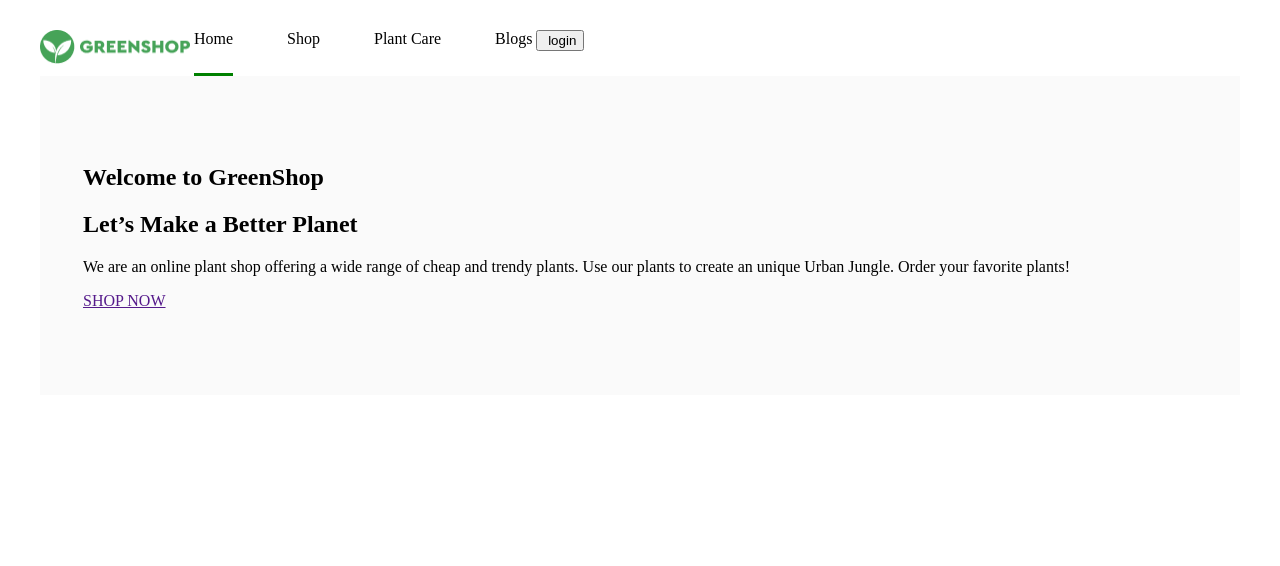
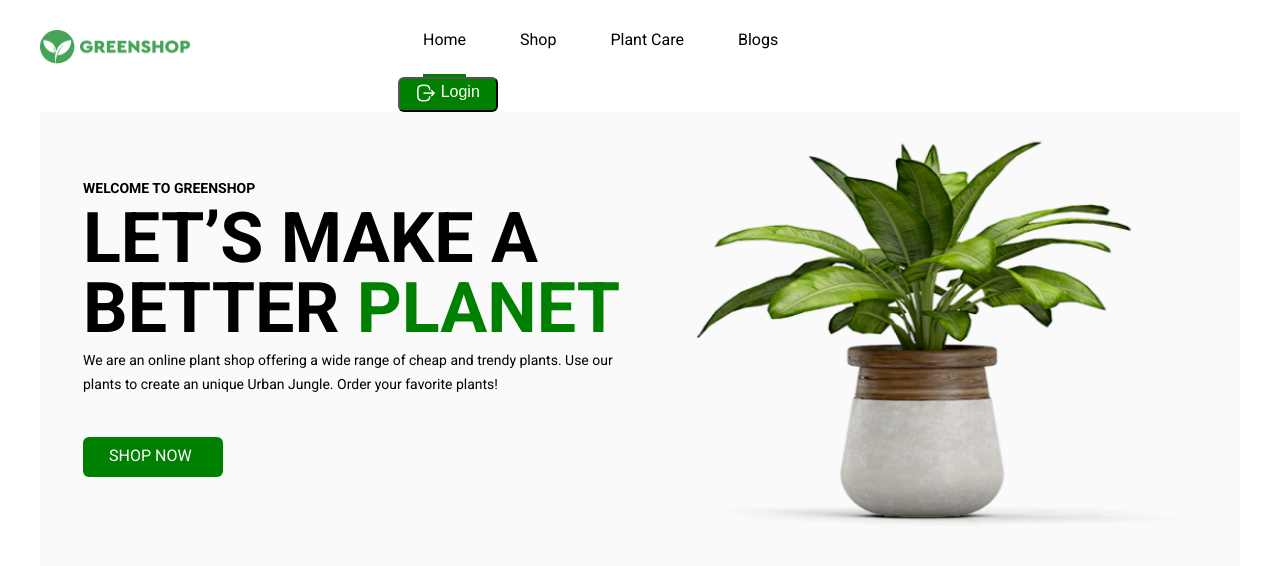
Before and after one commit to YuriiKiseolar95/studies_1.0, a plain HTML site: page Lesson_6/Lab_6.html in a window 1280 px wide. Drawn offline with Linux system fonts and the light colour scheme.

Commit message:
maybe finish lab_6

```diff
--- a/Lesson_6/Lab_6.html
+++ b/Lesson_6/Lab_6.html
@@ -5,6 +5,10 @@
     <meta http-equiv="X-UA-Compatible" content="IE=edge">
     <meta name="viewport" content="width=device-width, initial-scale=1.0">
     <title>Document</title>
+    <link rel="preconnect" href="https://fonts.googleapis.com">
+    <link rel="preconnect" href="https://fonts.gstatic.com" crossorigin>
+    <link href="https://fonts.googleapis.com/css2?family=Roboto:ital,wght@0,100;0,300;0,400;0,500;0,700;0,900;1,100;1,300;1,400;1,500;1,700;1,900&display=swap"
+        rel="stylesheet">
     <link rel="stylesheet" href="./styles.css">
 </head>
 <body>
@@ -20,25 +24,28 @@
                     <a href="" class="link">Plant Care</a>
                     <a href="" class="link last_link">Blogs</a>
                 </nav>
-                <button>
-                    <img src="" alt="">
-                    login
+                <button class="style_button">
+                    <img src="./images/Logout.png" alt="" width="20" height="20">
+                    <span class="style_button_text">Login</span>
                 </button>
             </header>
             <div class="content">
-                <h1>
-                    Welcome to GreenShop
+                <div class="content_inner">
+                    <h1 class="content_margin_h1">
+                        WELCOME TO GREENSHOP
                     </h1>
-                <h2>
-                    Let’s Make a Better Planet
+                    <h2 class="content_h2">
+                        LET’S MAKE A BETTER <span class="color_for_Planet">PLANET</span>
                     </h2>
-                <p>We are an online plant shop offering a wide range of cheap and trendy plants.
+                    <p class="style_p">We are an online plant shop offering a wide range of cheap and trendy plants.
                         Use our plants to create an unique Urban Jungle.
                         Order your favorite plants!
                     </p>
-                <a href="">
-                    SHOP NOW
+                    <a href="" class="style_a">
+                        <span class="style_a_text">SHOP NOW</span>
                     </a>
+                </div>
+                <img src="./images/flower.png" alt="" width="570" height="450">
             </div>
         </div>
     </section>
--- a/Lesson_6/styles.css
+++ b/Lesson_6/styles.css
@@ -4,12 +4,14 @@
 
 body {
     margin: 0px;
+    font-family: Roboto;
 }
 
 .link {
     text-decoration: none;
     color: black;
     font-size: 16px;
+    font-weight: 400;
     margin-right: 50px;
     display: inline-block;
 }
@@ -36,6 +38,7 @@ body {
 .navigation {
     display: inline-block;
     vertical-align: top;
+    padding-left: 229px;
 }
 
 .logo {
@@ -49,9 +52,82 @@ body {
 
 .content {
     background-color: #F5F5F580;
-    padding-top: 68px;
     padding-left: 43px;
-    padding-bottom: 85px;
+    padding-bottom: 45px;
 }
 
-.margin
+.content_margin_h1 {
+    margin-top: 0;
+    margin-bottom: 7px;
+    line-height: 16px;
+    font-size: 14px;
+}
+
+.content_h2 {
+    margin-top: 0;
+    margin-bottom: 5px;
+    font-size: 70px;
+    line-height: 70px;
+    color: black;
+}
+
+.color_for_Planet {
+    color: green;
+}
+
+.style_a {
+    display: inline-block;
+    background-color: green;
+    border-radius: 6px;
+    width: 140px;
+    height: 40px;
+    text-decoration: none;
+}
+
+.style_a_text {
+    display: inline-block;
+    color: white;
+    font-size: 16px;
+    line-height: 15px;
+    margin-left: 26px;
+    margin-top: 11px;
+    margin-right: 27px;
+    margin-bottom: 9px;
+}
+
+.style_p {
+    margin-top: 0;
+    margin-bottom: 44px;
+    font-size: 14px;
+    line-height: 24px;
+    width: 557px;
+    height: 45px;
+}
+
+.content_inner {
+    display: inline-block;
+    vertical-align: top;
+    padding-top: 68px;
+    width: 557px;
+}
+
+.style_button {
+    display: inline-block;
+    margin-left: 358px;
+    vertical-align: top;
+    background-color: green;
+    color: white;
+    width: 100px;
+    height: 35px;
+    border-radius: 6px;
+    font-size: 16px;
+}
+
+.style_button_text{
+    font-size: 16px;
+    vertical-align: top;
+}
+
+.style_button img {
+    display: inline-block;
+}
```
Also changed, not shown: Lesson_6/images/Logout.png (added), Lesson_6/images/flower.png (added). Lines whose indentation alone changed are shown as unchanged.
